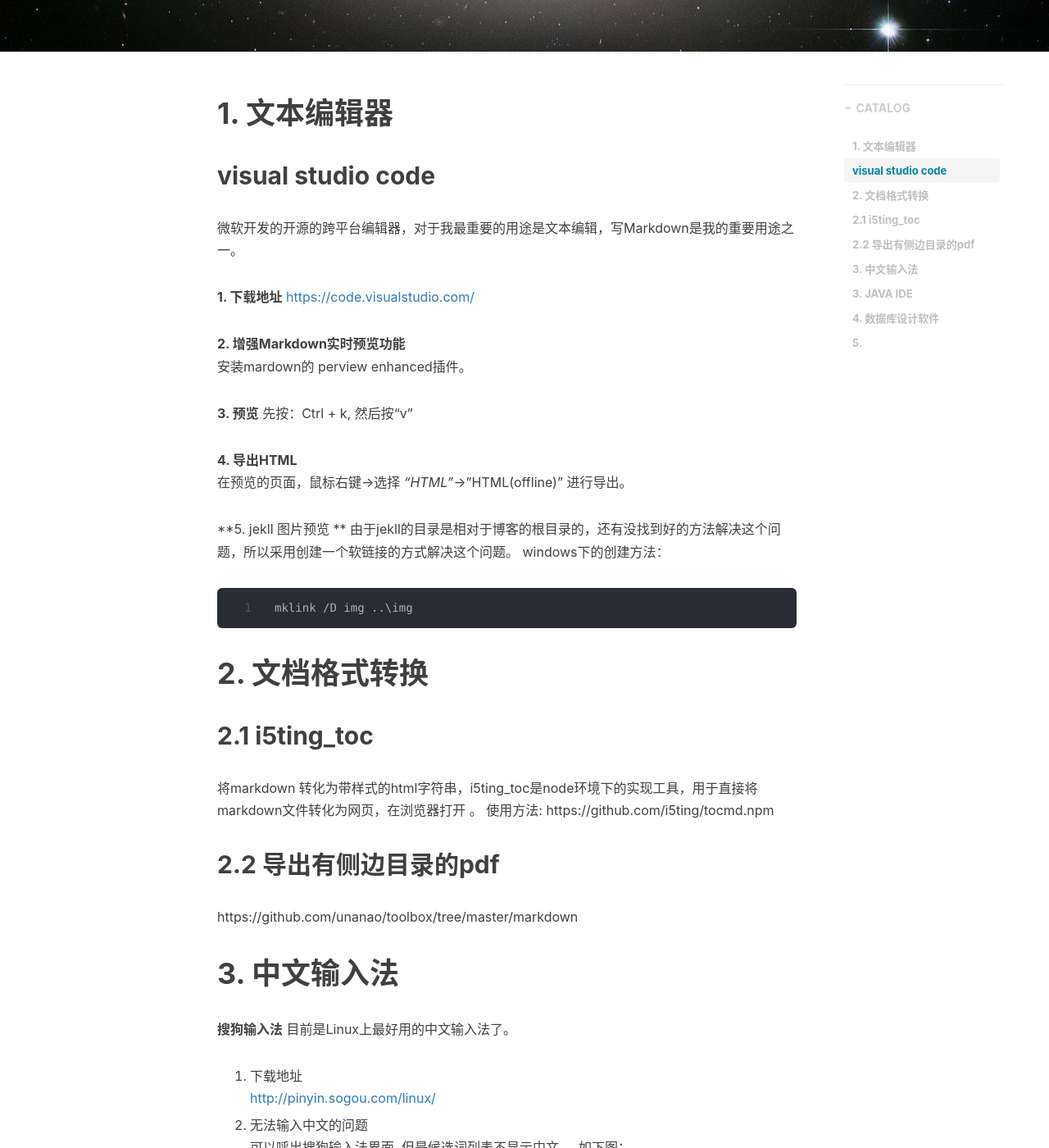
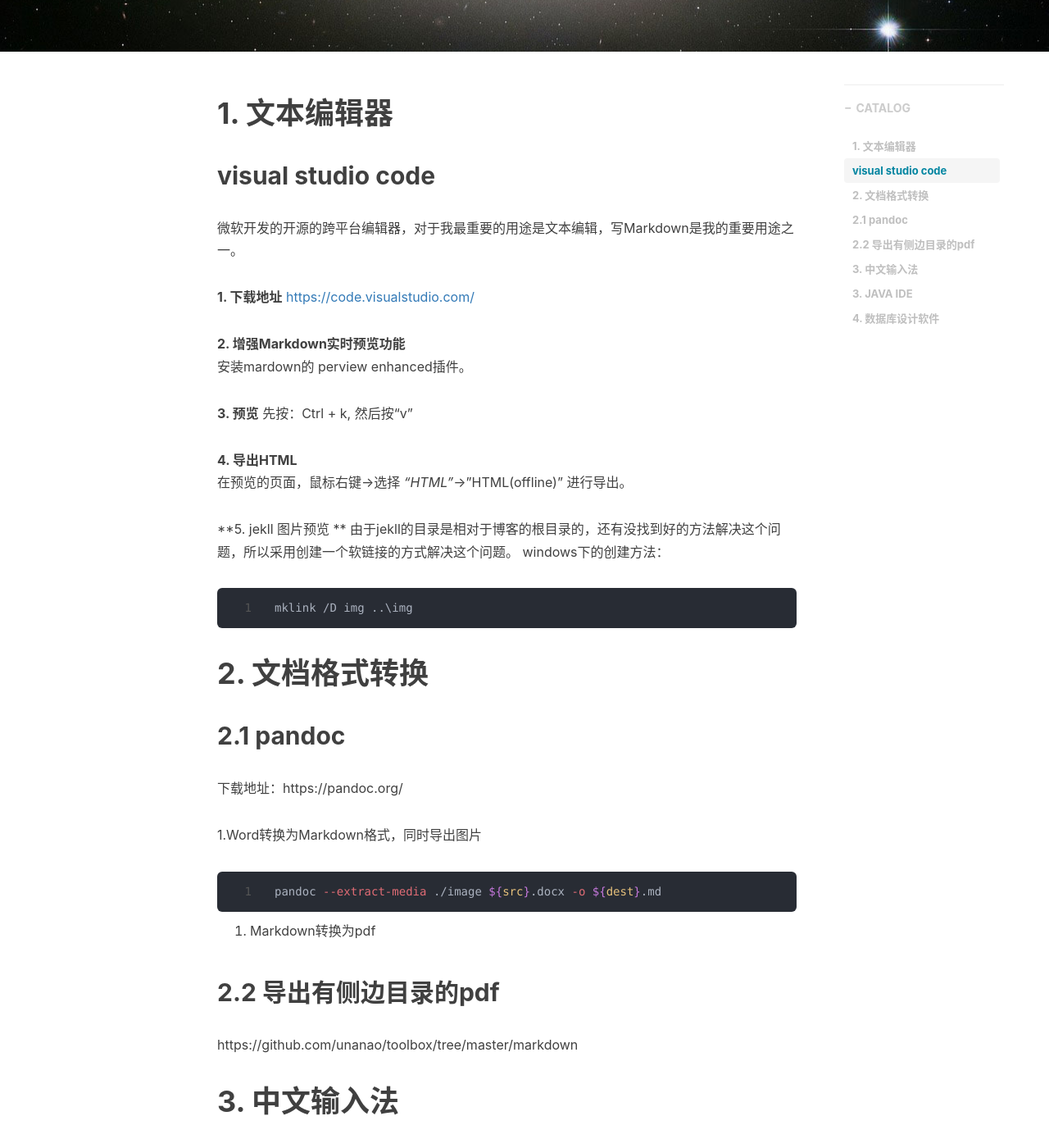
Before and after one commit to xuyumeng/xuyumeng.github.io, a Jekyll site: the page built from _posts/linux/2010-10-01-daily-use-software.md, in a window 1280 px wide and 1400 px high, scrolled down 460 px. Shown: the whole window at 82% size. Built offline with Jekyll 4.4.1, drawn with Linux system fonts in a browser that asks for light colours; nearby versions of some CDN libraries; comment, search, counter and statistics services are not loaded.

Commit message:
add pandoc

````diff
--- a/_posts/linux/2010-10-01-daily-use-software.md
+++ b/_posts/linux/2010-10-01-daily-use-software.md
@@ -35,11 +35,19 @@
 mklink /D img ..\img
 ```
 
+# 2. 文档格式转换
 
-# 2. 文档格式转换
-## 2.1 i5ting_toc
-将markdown 转化为带样式的html字符串，i5ting_toc是node环境下的实现工具，用于直接将markdown文件转化为网页，在浏览器打开 。
-使用方法: https://github.com/i5ting/tocmd.npm
+## 2.1 pandoc
+
+下载地址：https://pandoc.org/
+
+1.Word转换为Markdown格式，同时导出图片
+
+```shell
+pandoc --extract-media ./image ${src}.docx -o ${dest}.md
+```
+
+2. Markdown转换为pdf
 
 ## 2.2 导出有侧边目录的pdf
 https://github.com/unanao/toolbox/tree/master/markdown
@@ -74,5 +82,3 @@
 Mysql workbench的设计功能完全满足我的需求，免费并且跨平台，是一个不错的选择。即使不是使用的mysql，如果只是用来进行数据库的设计，那也足够了。
 
 下载地址：  https://dev.mysql.com/downloads/workbench/
-
-# 5.
````
